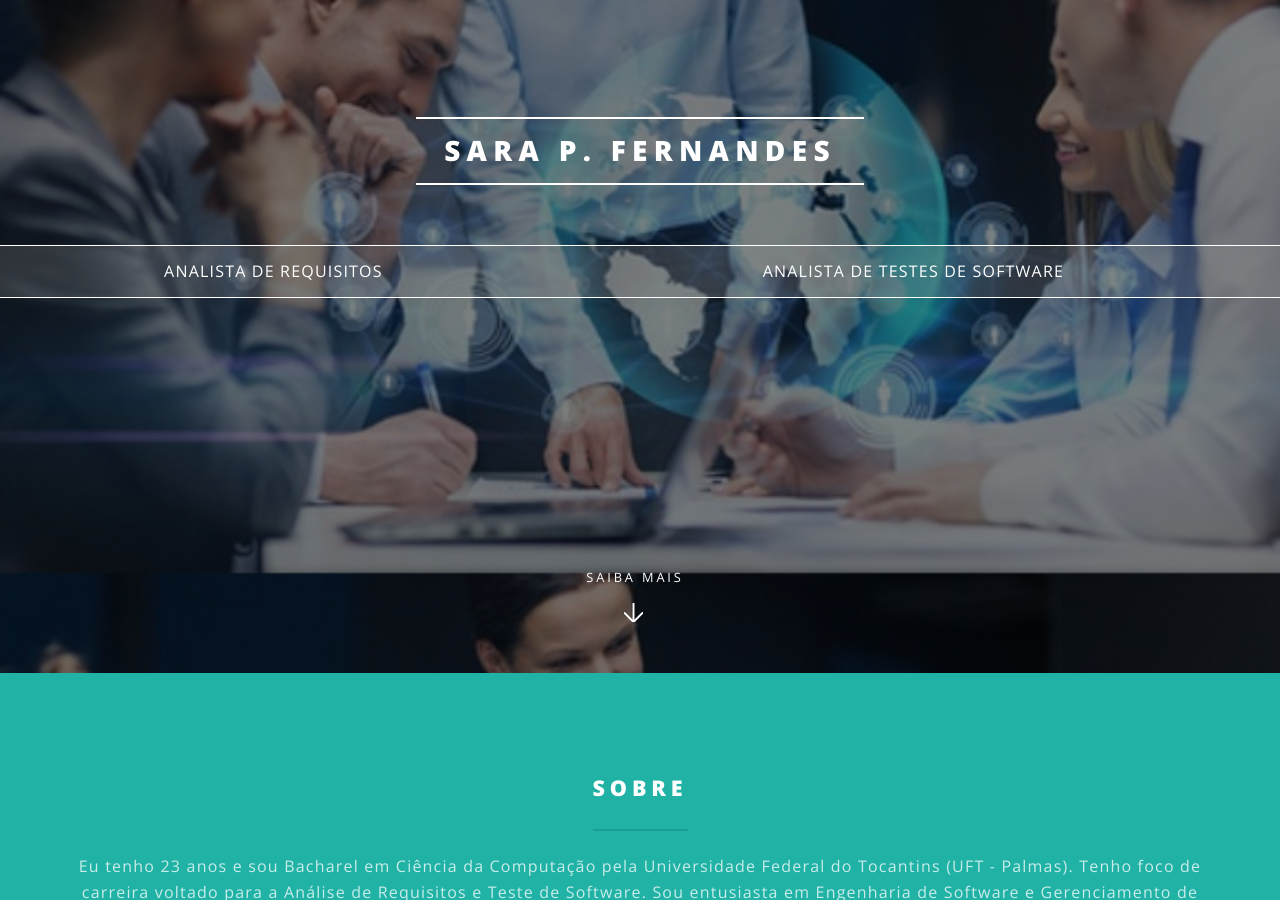
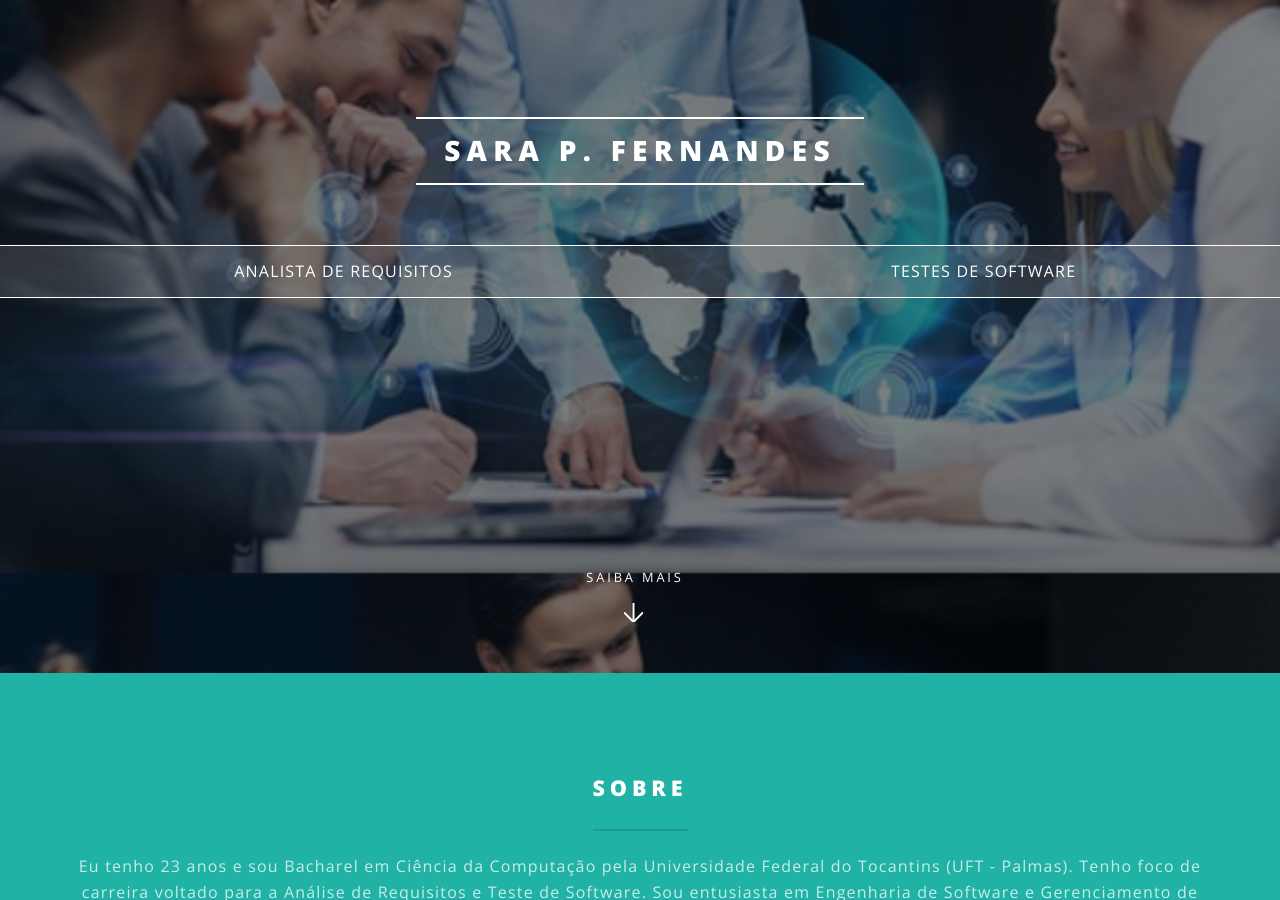
Before and after one commit to SaraFernandes/sarafernandes.github.io_sfdhgdfg, a Jekyll site: the page built from index.html, in a window 1280 px wide and 900 px high, scrolled down 327 px. Built offline with Jekyll 4.4.1, drawn with Linux system fonts in a browser that asks for light colours.

Commit message:
Update _config.yml

```diff
--- a/_config.yml
+++ b/_config.yml
@@ -4,7 +4,7 @@
 # Site settings
 title: Sara P. Fernandes
 description: |
-  ANALISTA DE REQUISITOS | ANALISTA DE TESTES DE SOFTWARE
+  ANALISTA DE REQUISITOS | TESTES DE SOFTWARE
 owner: Sara P. Fernandes # or company name
 #first_published: 2016 # if migrating another site, the year of your first publish
 email: sarafernandescomp@gmail.com
```
